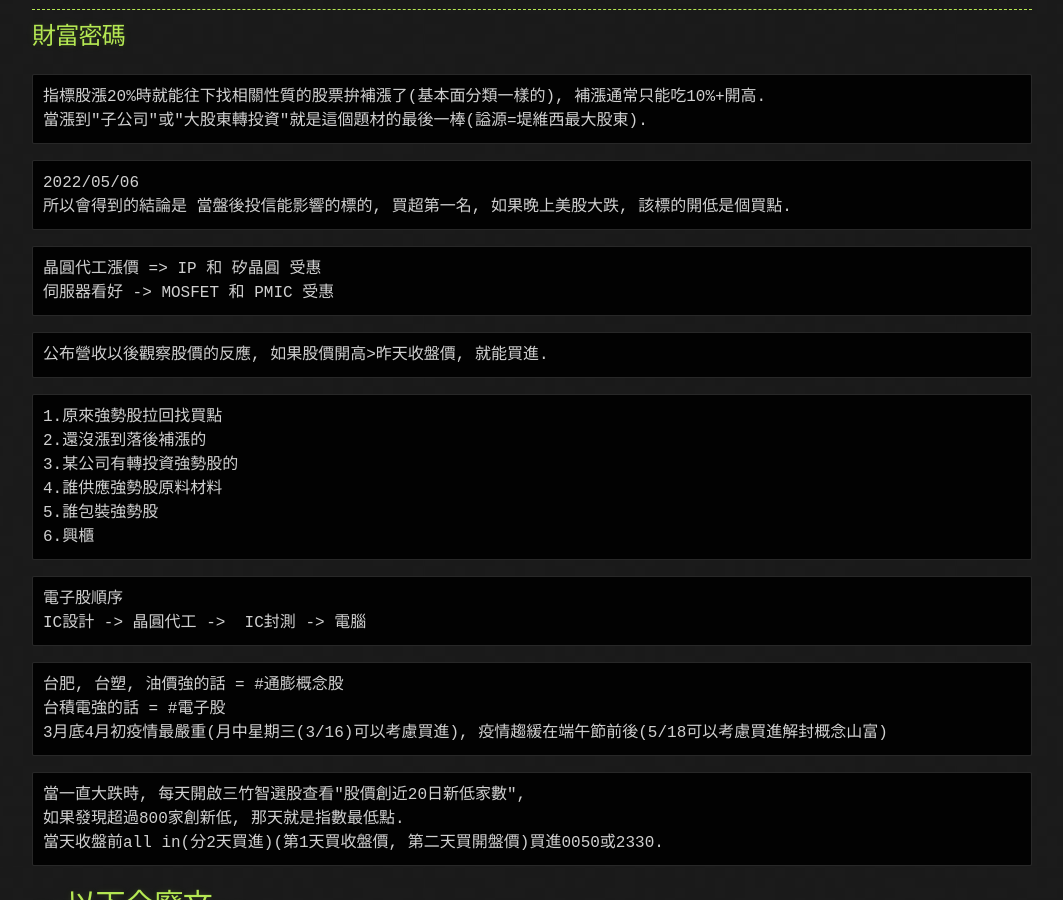
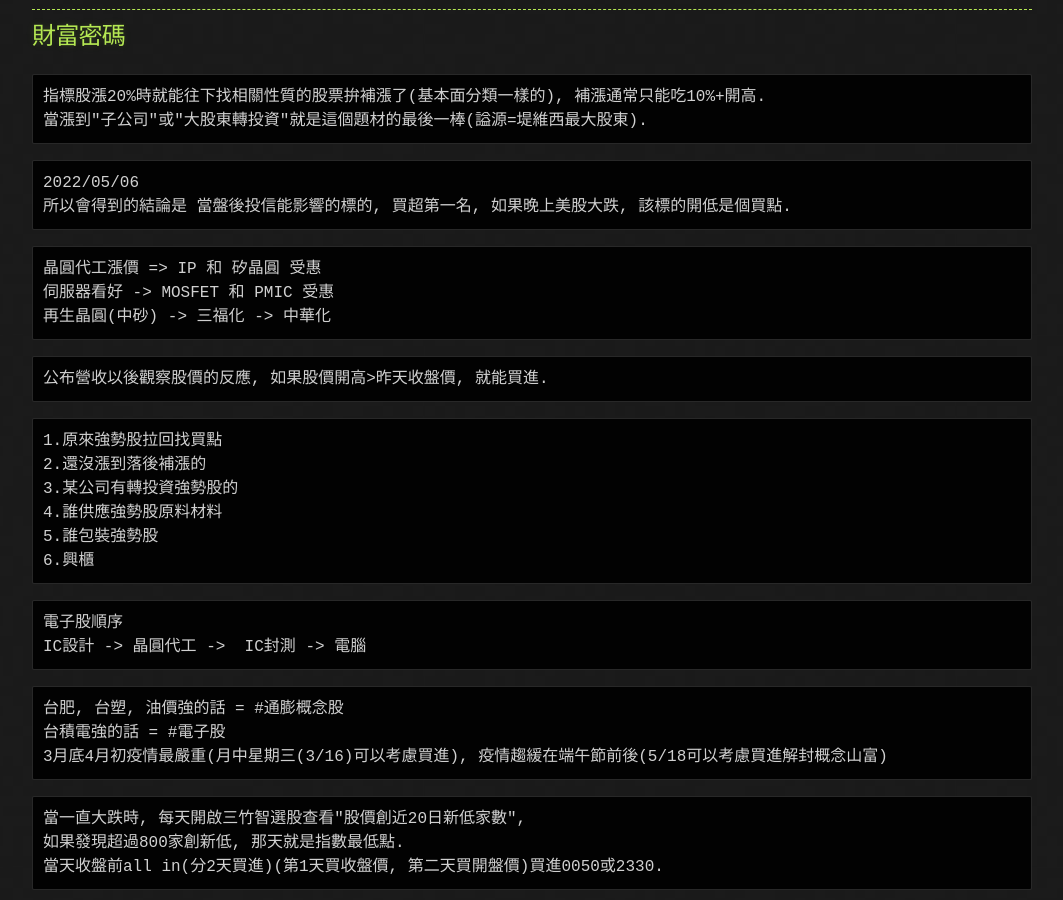
Before and after one commit to lepg5487/Stock_God, a Jekyll site: the page built from experience.md, in a window 1280 px wide and 900 px high, scrolled down 729 px. Shown: the whole window, without its empty margins (108-1171 px from the left). Built offline with Jekyll 4.4.1, drawn with Linux system fonts in a browser that asks for light colours; our own code applies the rules of GitHub Pages for plain Markdown files.

Commit message:
Update experience.md

````diff
--- a/experience.md
+++ b/experience.md
@@ -40,6 +40,7 @@ layout: testlayouts
 ```
 晶圓代工漲價 => IP 和 矽晶圓 受惠
 伺服器看好 -> MOSFET 和 PMIC 受惠
+再生晶圓(中砂) -> 三福化 -> 中華化
 ```
 ```
 公布營收以後觀察股價的反應, 如果股價開高>昨天收盤價, 就能買進.
````
